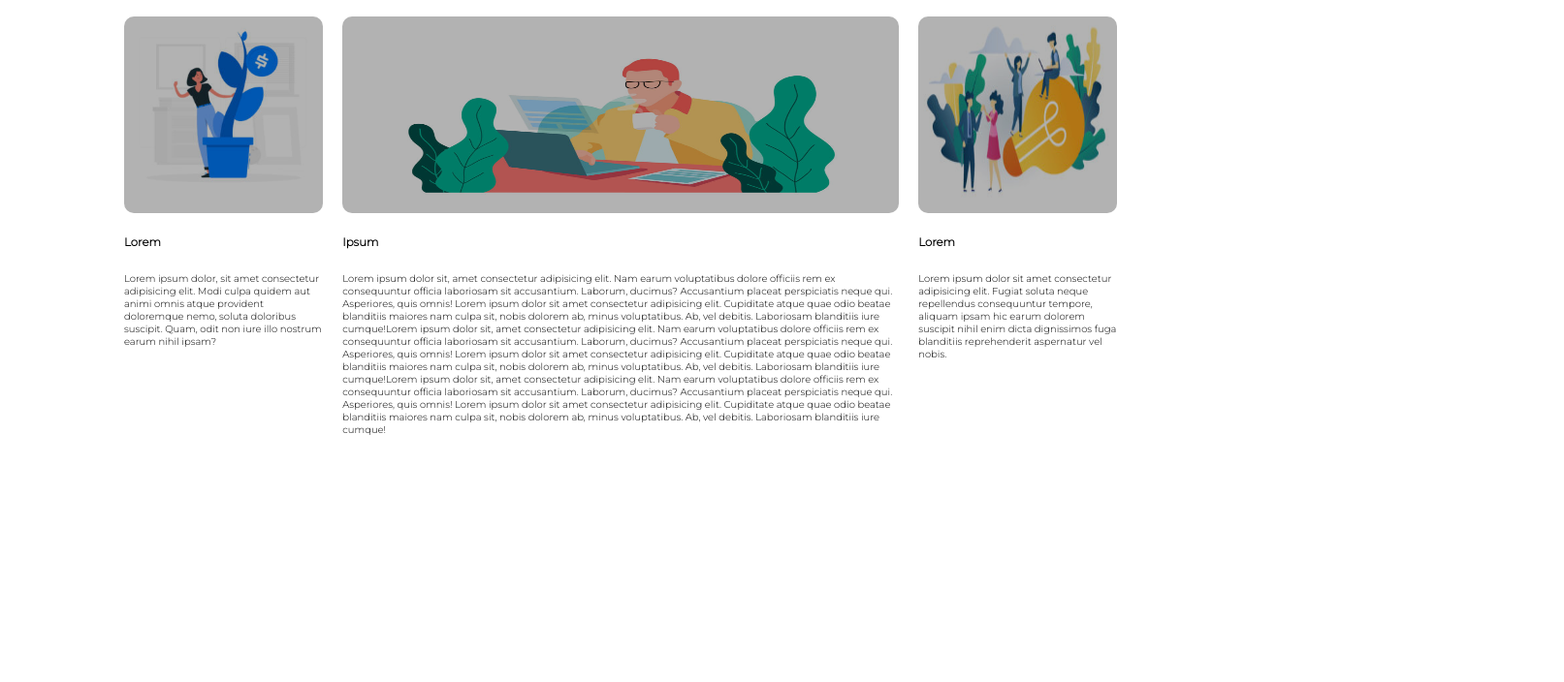
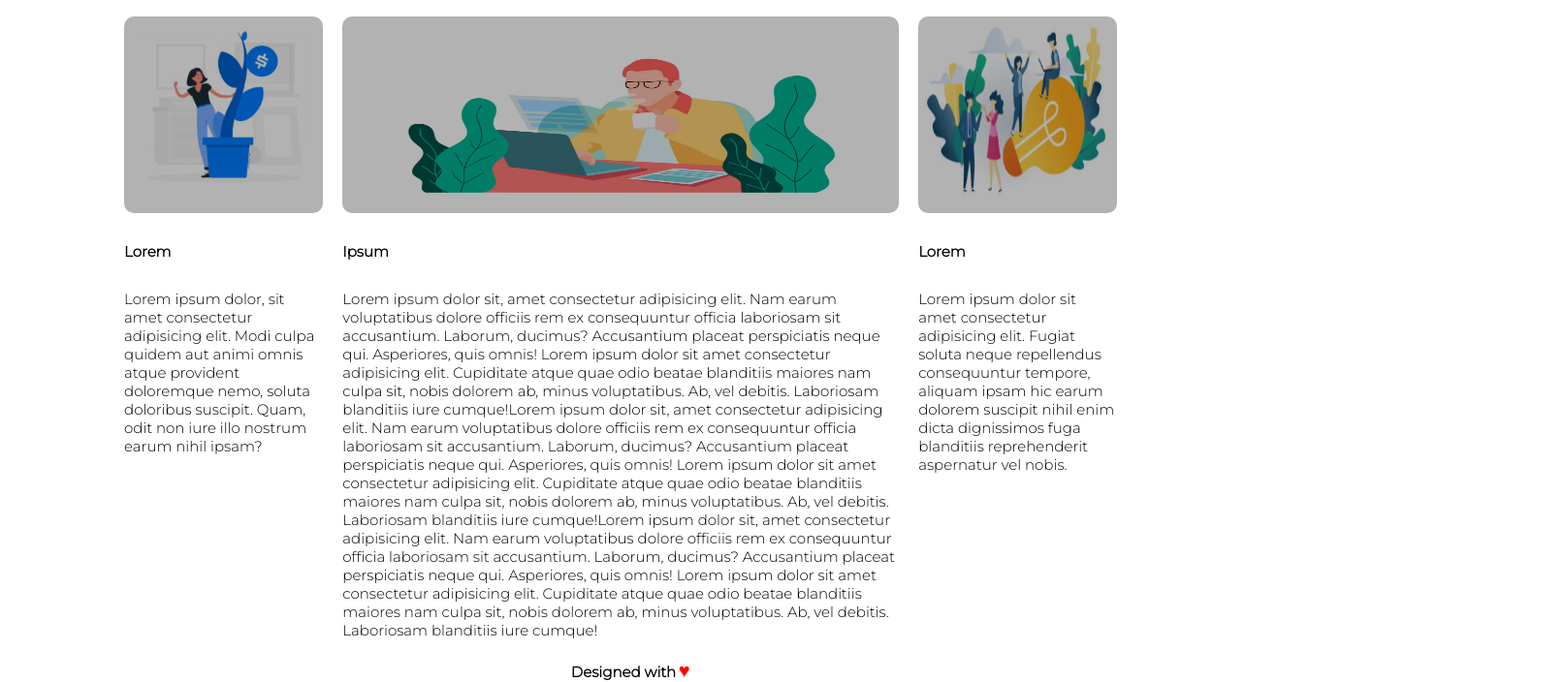
Before and after one commit to francescoP02/cartella-repo-htmlcss-wp, a plain HTML site: page index.html in a window 1280 px wide. Shown: the part 597-1301 px from the top of the page at 97% size, 1613 px wide, since content can reach past the window. Before the commit the page ends 1057 px from the top, so only its background shows below. Drawn offline with Linux system fonts and the light colour scheme.

Commit message:
Add footer and modify font

```diff
--- a/css/style.css
+++ b/css/style.css
@@ -163,10 +163,23 @@ ul {
     padding: 2em 0;
 }
 
+.font {
+    font-size: 1.5em;
+}
+
 
 /* FOOTER */
 
 .footer-v {
     width: 100%;
-    margin-top: 10px;
+    margin: 2em 45% 0;
 }
+
+.f-text {
+    display: inline-block;
+}
+
+.heart {
+    color: red;
+    font-size: 2em;
+}
--- a/index.html
+++ b/index.html
@@ -53,16 +53,15 @@
 
             <div class="clearfix">
 
-
                 <div class="side column">
 
                     <div class="c-img">
                         <img class="side-img" src="img/img-1.jpg" alt="Left Image">
                     </div>
 
-                    <h3 class="c-title">Lorem</h3>
+                    <h3 class="c-title font">Lorem</h3>
 
-                    <span class="c-text">Lorem ipsum dolor, sit amet consectetur adipisicing elit. Modi culpa quidem aut animi omnis atque provident doloremque nemo, soluta doloribus suscipit. Quam, odit non iure illo nostrum earum nihil ipsam?</span>
+                    <span class="c-text font">Lorem ipsum dolor, sit amet consectetur adipisicing elit. Modi culpa quidem aut animi omnis atque provident doloremque nemo, soluta doloribus suscipit. Quam, odit non iure illo nostrum earum nihil ipsam?</span>
 
                 </div>
 
@@ -74,25 +73,23 @@
 
                     </div>
 
+                    <h3 class="c-title font">Ipsum</h3>
 
-                    <h3 class="c-title">Ipsum</h3>
-
-                    <span class="c-text">Lorem ipsum dolor sit, amet consectetur adipisicing elit. Nam earum voluptatibus dolore officiis rem ex consequuntur officia laboriosam sit accusantium. Laborum, ducimus? Accusantium placeat perspiciatis neque qui. Asperiores, quis omnis! Lorem ipsum dolor sit amet consectetur adipisicing elit. Cupiditate atque quae odio beatae blanditiis maiores nam culpa sit, nobis dolorem ab, minus voluptatibus. Ab, vel debitis. Laboriosam blanditiis iure cumque!Lorem ipsum dolor sit, amet consectetur adipisicing elit. Nam earum voluptatibus dolore officiis rem ex consequuntur officia laboriosam sit accusantium. Laborum, ducimus? Accusantium placeat perspiciatis neque qui. Asperiores, quis omnis! Lorem ipsum dolor sit amet consectetur adipisicing elit. Cupiditate atque quae odio beatae blanditiis maiores nam culpa sit, nobis dolorem ab, minus voluptatibus. Ab, vel debitis. Laboriosam blanditiis iure cumque!Lorem ipsum dolor sit, amet consectetur adipisicing elit. Nam earum voluptatibus dolore officiis rem ex consequuntur officia laboriosam sit accusantium. Laborum, ducimus? Accusantium placeat perspiciatis neque qui. Asperiores, quis omnis! Lorem ipsum dolor sit amet consectetur adipisicing elit. Cupiditate atque quae odio beatae blanditiis maiores nam culpa sit, nobis dolorem ab, minus voluptatibus. Ab, vel debitis. Laboriosam blanditiis iure cumque!</span>
+                    <span class="c-text font">Lorem ipsum dolor sit, amet consectetur adipisicing elit. Nam earum voluptatibus dolore officiis rem ex consequuntur officia laboriosam sit accusantium. Laborum, ducimus? Accusantium placeat perspiciatis neque qui. Asperiores, quis omnis! Lorem ipsum dolor sit amet consectetur adipisicing elit. Cupiditate atque quae odio beatae blanditiis maiores nam culpa sit, nobis dolorem ab, minus voluptatibus. Ab, vel debitis. Laboriosam blanditiis iure cumque!Lorem ipsum dolor sit, amet consectetur adipisicing elit. Nam earum voluptatibus dolore officiis rem ex consequuntur officia laboriosam sit accusantium. Laborum, ducimus? Accusantium placeat perspiciatis neque qui. Asperiores, quis omnis! Lorem ipsum dolor sit amet consectetur adipisicing elit. Cupiditate atque quae odio beatae blanditiis maiores nam culpa sit, nobis dolorem ab, minus voluptatibus. Ab, vel debitis. Laboriosam blanditiis iure cumque!Lorem ipsum dolor sit, amet consectetur adipisicing elit. Nam earum voluptatibus dolore officiis rem ex consequuntur officia laboriosam sit accusantium. Laborum, ducimus? Accusantium placeat perspiciatis neque qui. Asperiores, quis omnis! Lorem ipsum dolor sit amet consectetur adipisicing elit. Cupiditate atque quae odio beatae blanditiis maiores nam culpa sit, nobis dolorem ab, minus voluptatibus. Ab, vel debitis. Laboriosam blanditiis iure cumque!</span>
 
                 </div>
 
                 <div class="side column">
 
+                    <div class="c-img">
 
-                    <div class="c-img">
                         <img class="side-img" src="img/img-3.jpg" alt="Right Image">
 
                     </div>
 
-                    <h3 class="c-title">Lorem</h3>
+                    <h3 class="c-title font">Lorem</h3>
 
-                    <span class="c-text">Lorem ipsum dolor sit amet consectetur adipisicing elit. Fugiat soluta neque repellendus consequuntur tempore, aliquam ipsam hic earum dolorem suscipit nihil enim dicta dignissimos fuga blanditiis reprehenderit aspernatur vel nobis.</span>
-
+                    <span class="c-text font">Lorem ipsum dolor sit amet consectetur adipisicing elit. Fugiat soluta neque repellendus consequuntur tempore, aliquam ipsam hic earum dolorem suscipit nihil enim dicta dignissimos fuga blanditiis reprehenderit aspernatur vel nobis.</span>
 
                 </div>
             </div>
@@ -102,6 +99,10 @@
         <!-- FOOTER -->
         <footer class="footer-v">
 
+            <h2 class="f-text">Designed with</h2>
+
+            <span class="heart">&hearts;</span>
+
         </footer>
     </div>
 
```
